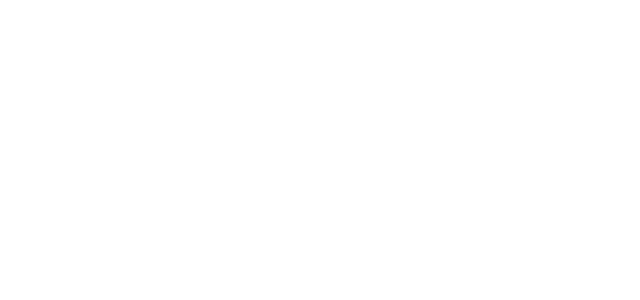
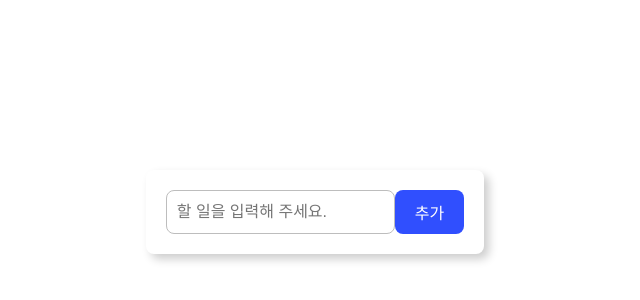
Before and after one commit to hyunjinee/react-testing, a React (Create React App) app: page /add in a window 1280 px wide. Before the commit this address had no page. Shown: the part 188-488 px from the top of the page, without its empty margins (325-965 px from the left). Built offline with nearby package versions, Linux system fonts and the light colour scheme.

Commit message:
feat: Add page

```diff
--- a/src/App.tsx
+++ b/src/App.tsx
@@ -9,6 +9,7 @@
 import TodoList from 'components/TodoList';
 import { TodoListProvider } from 'contexts/TodoListContext';
 import List from 'pages/List';
+import Add from 'pages/Add';
 
 function App() {
   return (
@@ -17,6 +18,7 @@
         <Container>
           <Routes>
             <Route path="/" element={<List />} />
+            <Route path="/add" element={<Add />} />
           </Routes>
           {/* <Contents>
             <TodoList />
--- a/src/components/InputContainer/index.tsx
+++ b/src/components/InputContainer/index.tsx
@@ -5,7 +5,11 @@
 import { TodoListContext } from 'contexts/TodoListContext';
 import { Container } from './styles';
 
-const InputContainer: React.FC = () => {
+interface Props {
+  readonly onAdd?: () => void;
+}
+
+const InputContainer: React.FC<Props> = ({ onAdd }) => {
   const [todo, setTodo] = useState('');
   const { addTodo } = useContext(TodoListContext);
 
@@ -21,6 +25,9 @@
         onClick={() => {
           addTodo(todo);
           setTodo('');
+          if (todo && typeof onAdd === 'function') {
+            onAdd();
+          }
         }}
       />
     </Container>
--- a/src/components/TodoItem/index.tsx
+++ b/src/components/TodoItem/index.tsx
@@ -4,14 +4,15 @@
 import { Container, Label } from './styles';
 
 interface Props {
+  readonly id: number;
   readonly label: string;
   readonly onDelete?: () => void;
 }
 
-const TodoItem: React.FC<Props> = ({ label, onDelete }) => {
+const TodoItem: React.FC<Props> = ({ label, onDelete, id }) => {
   return (
     <Container>
-      <Label>{label}</Label>
+      <Label to={`/detail/${id}`}>{label}</Label>
       <Button
         onClick={onDelete}
         label="삭제"
--- a/src/components/TodoItem/styles.tsx
+++ b/src/components/TodoItem/styles.tsx
@@ -1,3 +1,4 @@
+import { Link } from 'react-router-dom';
 import styled from 'styled-components';
 
 export const Container = styled.div`
@@ -8,8 +9,9 @@
   padding: 10px;
 `;
 
-export const Label = styled.div`
+export const Label = styled(Link)`
   flex: 1;
   font-size: 16px;
   margin-right: 20px;
+  text-decoration: none;
 `;
--- a/src/components/TodoList/index.tsx
+++ b/src/components/TodoList/index.tsx
@@ -1,6 +1,6 @@
 import { useContext } from 'react';
 
-import TodoItem from 'components/TodoItemClass';
+import TodoItem from 'components/TodoItem';
 import { TodoListContext } from 'contexts/TodoListContext';
 import { Container } from './styles';
 
@@ -11,6 +11,7 @@
     <Container data-testid="todoList">
       {todoList.map((item, index) => (
         <TodoItem
+          id={index}
           key={item + index}
           label={item}
           onDelete={() => deleteTodo(index)}
--- a/src/index.tsx
+++ b/src/index.tsx
@@ -2,7 +2,6 @@
 import ReactDOM from 'react-dom/client';
 import './index.css';
 import App from './App';
-import reportWebVitals from './reportWebVitals';
 
 const root = ReactDOM.createRoot(
   document.getElementById('root') as HTMLElement,
@@ -12,8 +11,3 @@
     <App />
   </React.StrictMode>,
 );
-
-// If you want to start measuring performance in your app, pass a function
-// to log results (for example: reportWebVitals(console.log))
-// or send to an analytics endpoint. Learn more: https://bit.ly/CRA-vitals
-reportWebVitals();
--- /dev/null
+++ b/src/pages/Add/index.tsx
@@ -0,0 +1,15 @@
+import InputContainer from 'components/InputContainer';
+import { useNavigate } from 'react-router-dom';
+import { Container } from './styles';
+
+const Add: React.FC = () => {
+  const navigate = useNavigate();
+
+  return (
+    <Container>
+      <InputContainer onAdd={() => navigate('/', { replace: true })} />
+    </Container>
+  );
+};
+
+export default Add;
--- /dev/null
+++ b/src/pages/Add/styles.tsx
@@ -0,0 +1,13 @@
+import styled from 'styled-components';
+
+export const Container = styled.div`
+  display: flex;
+  flex-direction: column;
+  background-color: #ffffff;
+
+  padding: 20px;
+  box-shadow: 5px 5px 10px rgba(0, 0, 0, 0.2);
+  border-radius: 8px;
+  position: relative;
+  align-items: center;
+`;
--- a/src/reportWebVitals.ts
+++ /dev/null
@@ -1,15 +0,0 @@
-import { ReportHandler } from 'web-vitals';
-
-const reportWebVitals = (onPerfEntry?: ReportHandler) => {
-  if (onPerfEntry && onPerfEntry instanceof Function) {
-    import('web-vitals').then(({ getCLS, getFID, getFCP, getLCP, getTTFB }) => {
-      getCLS(onPerfEntry);
-      getFID(onPerfEntry);
-      getFCP(onPerfEntry);
-      getLCP(onPerfEntry);
-      getTTFB(onPerfEntry);
-    });
-  }
-};
-
-export default reportWebVitals;
```
Also changed, not shown: 2 other files (tests, documents, lock files or other folders).
